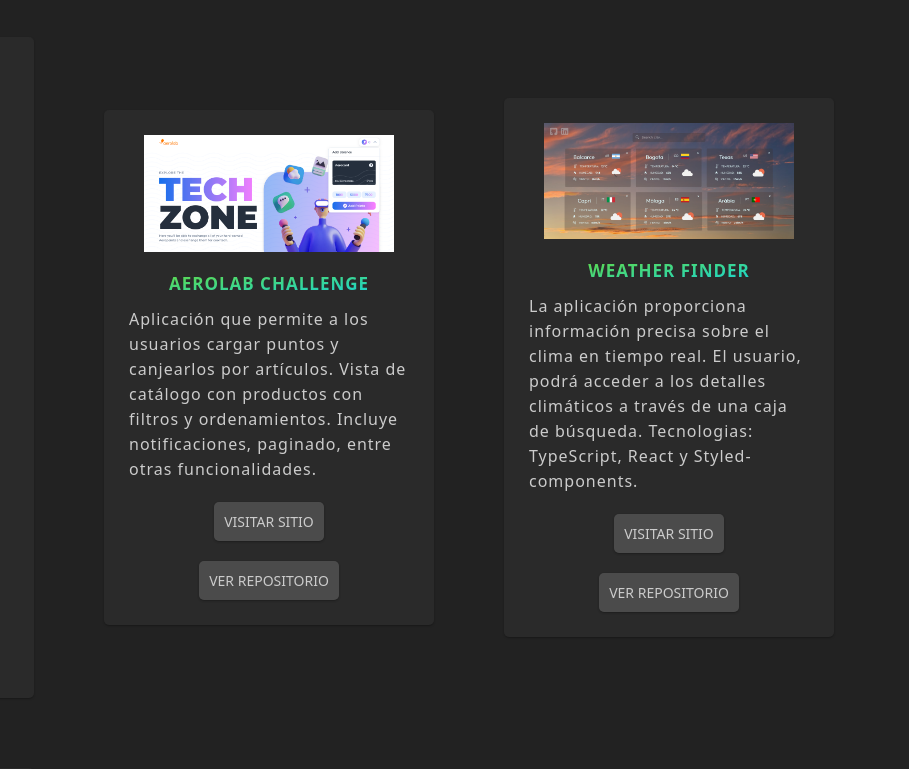
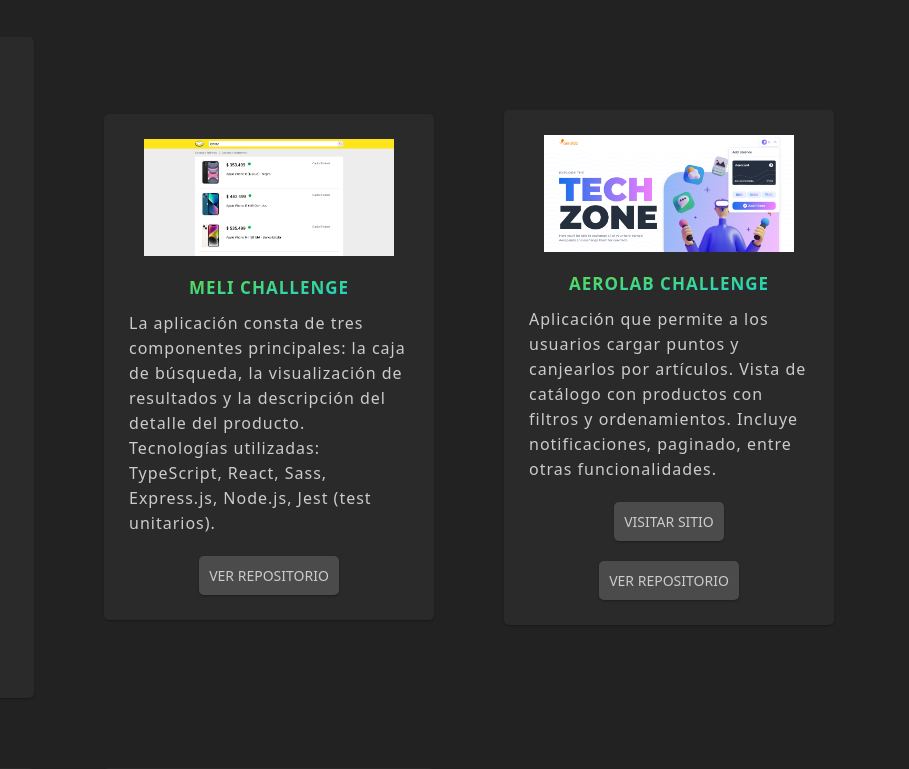
Before and after one commit to matipeco/portfolio, a website: page index.html in a window 1280 px wide. Shown: the part 2591-3360 px from the top of the page, 371-1280 px from the left. Drawn offline with nearby package versions, Linux system fonts and the light colour scheme; files that its build step writes are made by us from their sources; a web font is replaced by a local one.

Commit message:
update Projects

```diff
--- a/index.html
+++ b/index.html
@@ -154,7 +154,7 @@
         <div class="container-text">
           <h2 class="titulo-sobremi">Sobre mí</h2>
           <p class="p-sobremi">
-            Tengo 28 años, soy desarrollador web Fullstack y docente de Música.
+            Tengo 27 años, soy desarrollador web Fullstack y docente de Música.
             Me considero una persona resolutiva, que busca siempre brindar
             soluciones prácticas y efectivas. Soy curioso y ávido por
             naturaleza, lo que me permite salir de mi zona de confort y estar en
@@ -358,6 +358,24 @@
           </article>
 
           <article class="slider article-container">
+            <img class="article-img" src="./assets/images/meli.png" alt="" />
+            <h3 class="card-title">MELI Challenge</h3>
+            <p>
+              La aplicación consta de tres componentes principales: la caja de
+              búsqueda, la visualización de resultados y la descripción del
+              detalle del producto.
+            </p>
+            <p>
+              Tecnologías utilizadas: TypeScript, React, Sass, Express.js,
+              Node.js, Jest (test unitarios).
+            </p>
+            <a
+              class="card-buttons"
+              href="https://github.com/matipeco/meli-challenge/"
+              >Ver Repositorio</a
+            >
+          </article>
+          <article class="slider article-container">
             <img class="article-img" src="./assets/images/aerolab.png" alt="" />
             <h3 class="card-title">Aerolab Challenge</h3>
             <p>
@@ -435,7 +453,7 @@
               >Ver Repositorio</a
             >
           </article>
-          <article class="slider article-container">
+          <!-- <article class="slider article-container">
             <img class="article-img" src="./assets/images/pokemon.png" alt="" />
             <h3 class="card-title">pokemon app</h3>
             <p>
@@ -450,7 +468,7 @@
               class="card-buttons"
               >Ver Repositorio</a
             >
-          </article>
+          </article> -->
         </div>
       </section>
       <section class="section__contacto" id="contacto">
```
